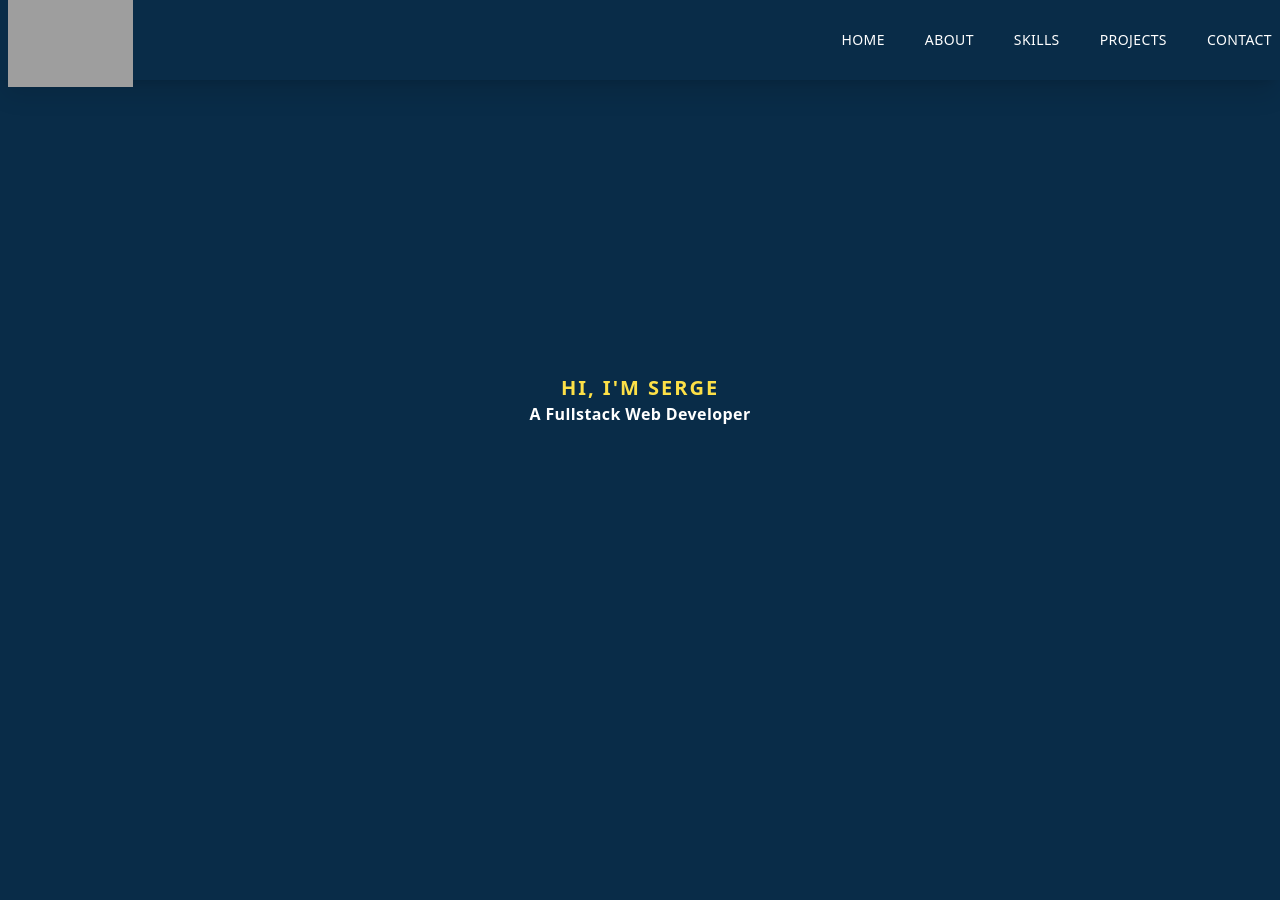
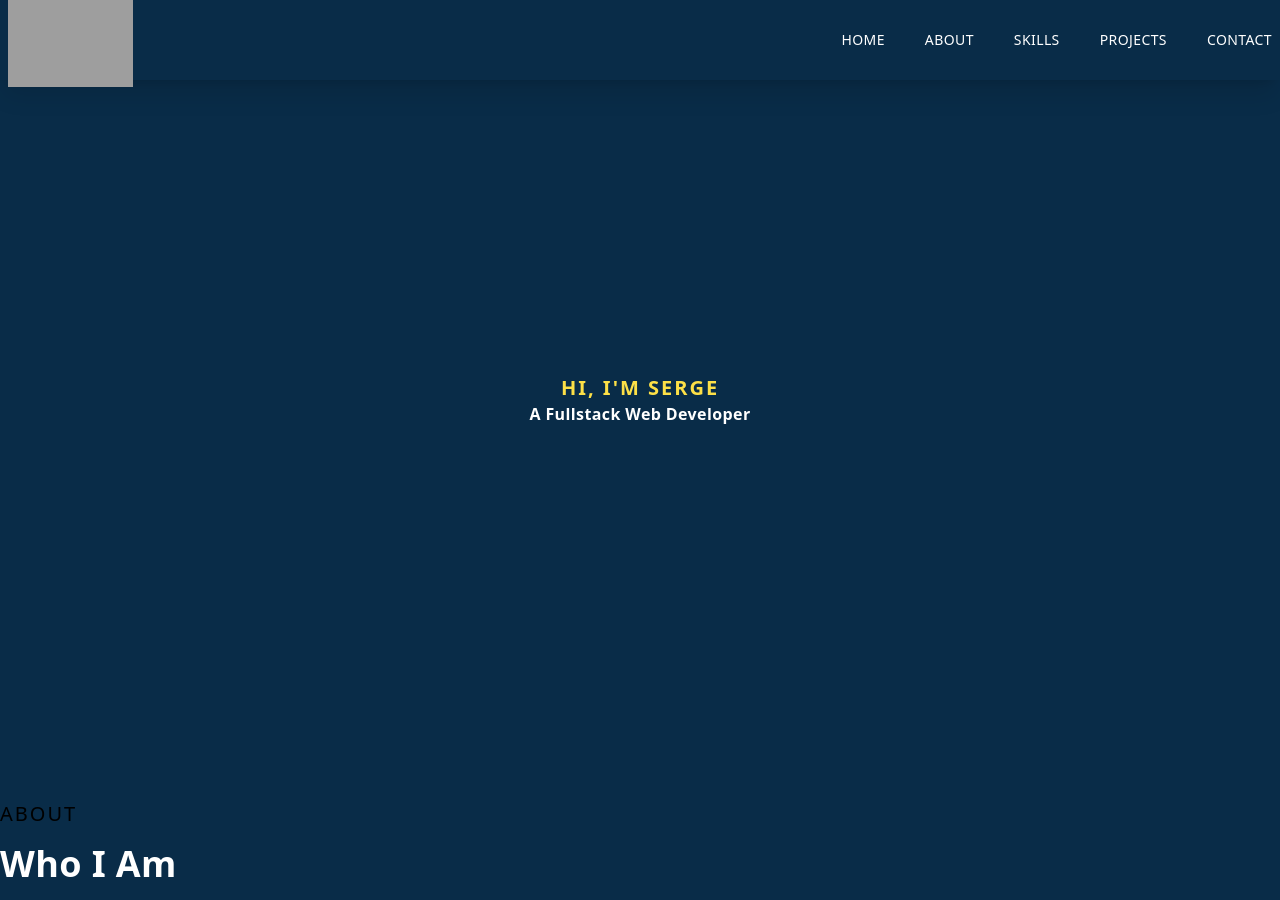
Before and after one commit to ssalas066/personal-portfolio, a Next.js app in the folder portfolio-next/dev-portfolio-nextjs/: page / in a window 1280 px wide. Before the commit the page ends 800 px from the top, so only its background shows below. Built offline with nearby package versions, Linux system fonts and the light colour scheme; grey boxes are pictures that could not be loaded.

Commit message:
began about section, will transfer select text from pwp

```diff
--- a/portfolio-next/dev-portfolio-nextjs/components/About.jsx
+++ b/portfolio-next/dev-portfolio-nextjs/components/About.jsx
@@ -5,7 +5,18 @@ const About = () => {
         <div className='w-full'>
             <div>
                 <div></div>
-                <div></div>
+                <div className='col-span-2'>
+                    <p className='uppercase text-xl tracking-widest text-black'>
+                        About
+                    </p>
+                    <h2 className='py-4'>Who I Am</h2>
+                    <p>
+
+                    </p>
+                    <p>
+
+                    </p>
+                </div>
             </div>
         </div>
     )
```
